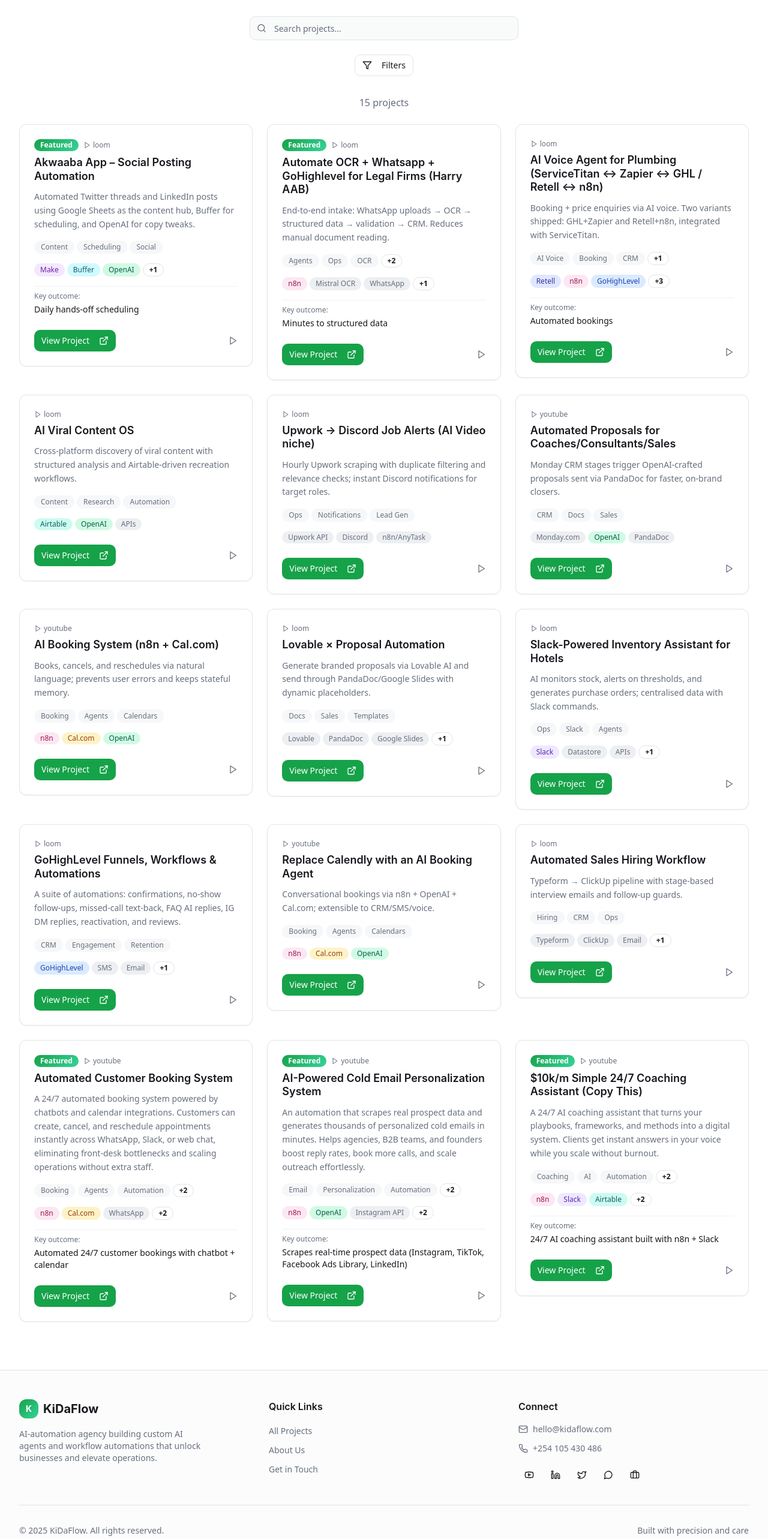
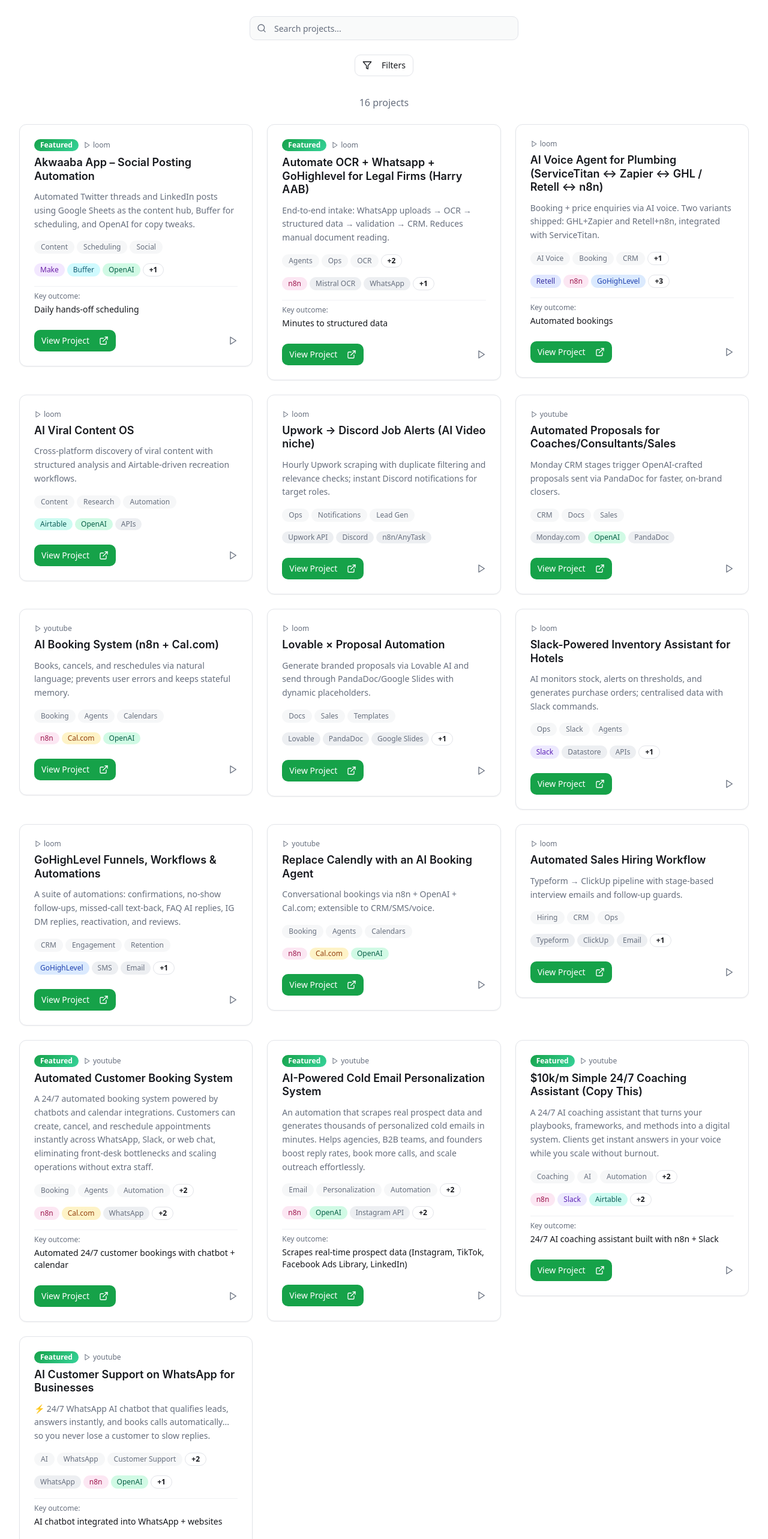
Before and after one commit to KiDaFlow/kidaflow-portfolio, a React (Vite) app: page /projects in a window 1280 px wide. Shown: the part 234-2800 px from the top of the page at 60% size. Built offline with nearby package versions, Linux system fonts and the light colour scheme.

Commit message:
Add AI Customer Support project

```diff
--- a/src/data/projects.ts
+++ b/src/data/projects.ts
@@ -267,6 +267,28 @@ export const projects: Project[] = [
       "Proven for coaches, consultants, and professional programs"
     ],
     featured: true
+  },
+  {
+    id: "ai-customer-support-whatsapp",
+    title: "AI Customer Support on WhatsApp for Businesses",
+    shortSummary: "⚡ 24/7 WhatsApp AI chatbot that qualifies leads, answers instantly, and books calls automatically... so you never lose a customer to slow replies.",
+    longDescription: "The Challenge:\nMost businesses struggle with customer support bottlenecks. Ads and marketing generate leads, but when inquiries flood in, teams can't respond fast enough. The result? Missed opportunities and lost revenue.\n\nThe Solution:\nThis project integrates an AI chatbot directly into WhatsApp and websites. The chatbot responds instantly, handles multiple conversations simultaneously, qualifies leads, and books appointments automatically. Customers receive answers in seconds, regardless of time zones or office hours.\n\nCase Study - Career Without Borders:\nA coaching company with over 50,000 LinkedIn followers was overwhelmed by daily inquiries across LinkedIn, WhatsApp, and their website. Despite a 15-person team, many leads slipped through the cracks. Our AI chatbot changed everything.\n\nThe chatbot engaged every lead instantly, asked qualifying questions, and directed them to the right next step: free consultations, paid packages, or live agents. Within weeks, 100% of inquiries were answered on time, conversion rates improved dramatically, and no leads were lost.\n\nWhy It Works:\nThis solution works across industries—coaching, e-commerce, real estate, healthcare, professional services—anywhere responsiveness drives revenue. AI support ensures you're always available, without extra payroll costs, turning customer service into a competitive advantage.",
+    tags: ["AI", "WhatsApp", "Customer Support", "Lead Gen", "Automation"],
+    tools: ["WhatsApp", "n8n", "OpenAI", "Calendly"],
+    video: {
+      type: "youtube",
+      url: "https://youtu.be/hWEB_0gGxtU",
+      fallbackUrl: "https://youtu.be/hWEB_0gGxtU"
+    },
+    screenshots: [],
+    outcomes: [
+      "AI chatbot integrated into WhatsApp + websites",
+      "Handles unlimited conversations 24/7",
+      "Qualifies leads with custom questions",
+      "Books meetings via Calendly or shares service packages automatically",
+      "Reduces response time from hours to seconds, boosting conversions"
+    ],
+    featured: true
   }
 ];
 
```
